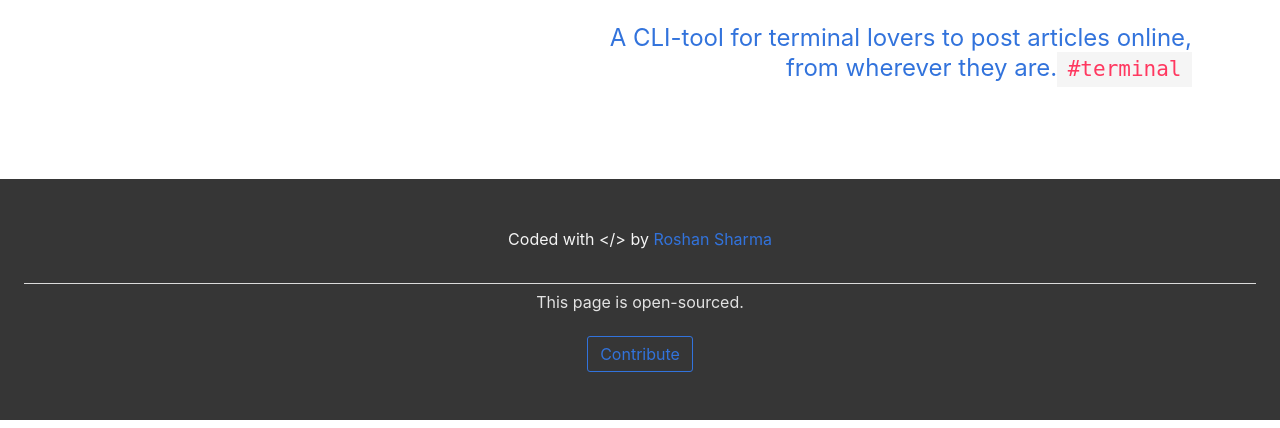
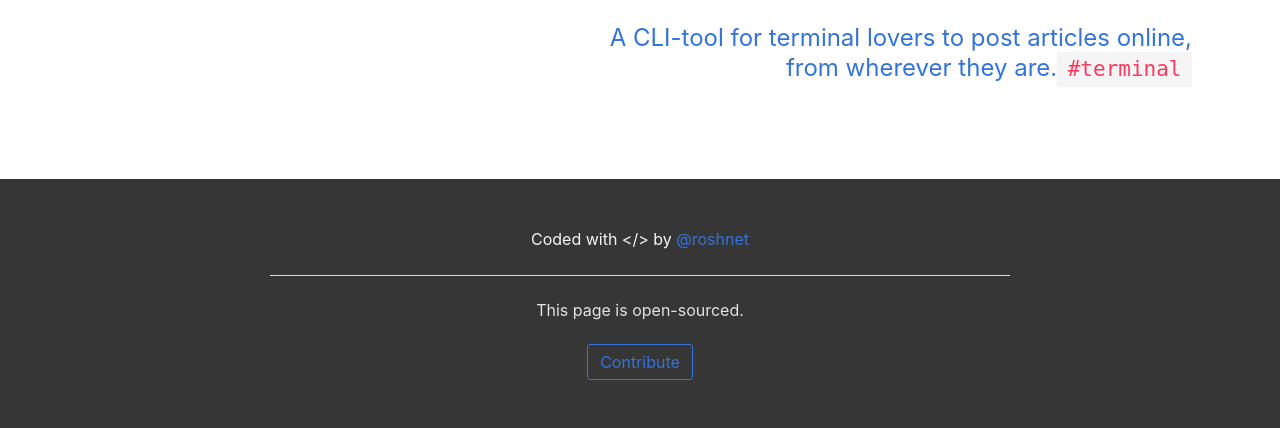
Before and after one commit to roshnet/blogstate, a Flask app: page / in a window 1280 px wide. Shown: the part 1811-2239 px from the top of the page. Run offline with Flask 2, Linux system fonts and the light colour scheme.

Commit message:
Style <hr> in index.html-footer

```diff
--- a/templates/index.html
+++ b/templates/index.html
@@ -10,7 +10,7 @@
 </head>
 <body>
 
-<section class="hero is-dark is-fullheight is-dark">
+<section class="hero is-dark is-fullheight">
 	<div class="hero-body has-text-centered">
 		<div class="container">
 			<h1 class="title is-2 is-spaced">
@@ -98,10 +98,9 @@
 <section class="hero is-dark">
 	<div class="hero-body has-text-centered">
 		<footer>
-			Coded with &lt;/&gt; by <a href="https://github.com/roshnet" class="has-text-info">Roshan Sharma</a>
-			<br><br>
-			<hr class="navbar-divider">
-			<p class="subtitle is-6 ">This page is open-sourced.</p>
+			Coded with &lt;/&gt; by <a href="https://github.com/roshnet" class="has-text-info">@roshnet</a>
+			<hr style="width: 60% !important; margin-left: 20%;">
+			<p class="subtitle is-6 is-spaced">This page is open-sourced.</p>
 			<a href="https://github.com/roshnet/blogstate">
     			<button class="button is-info is-outlined">Contribute</button>
 			</a>
```
